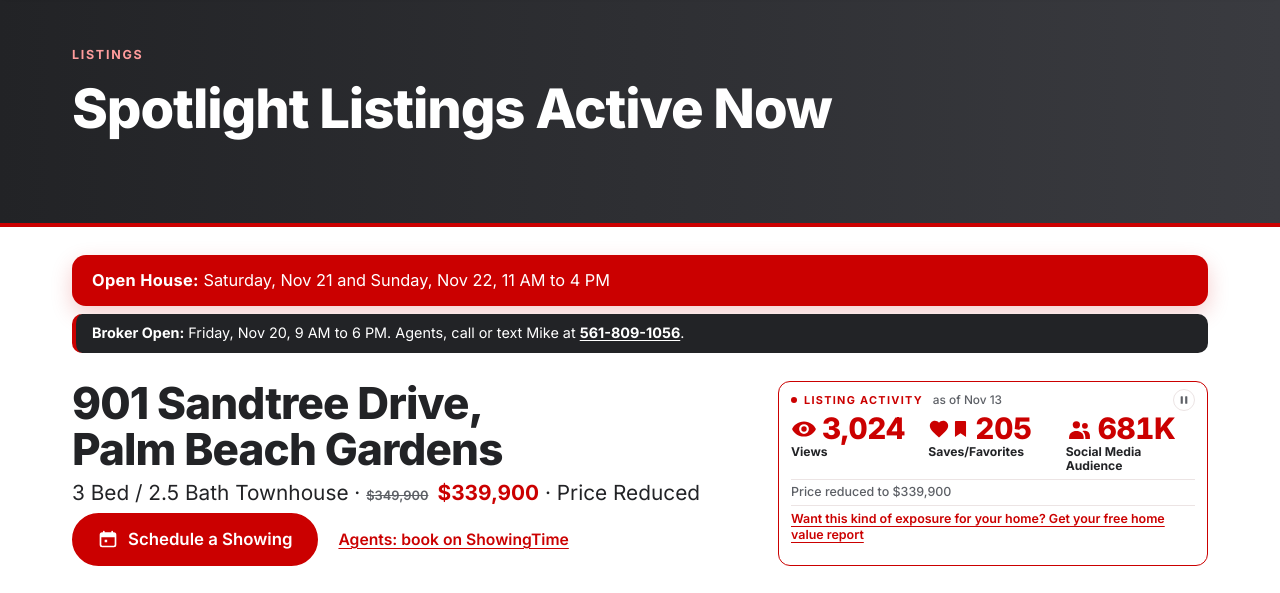
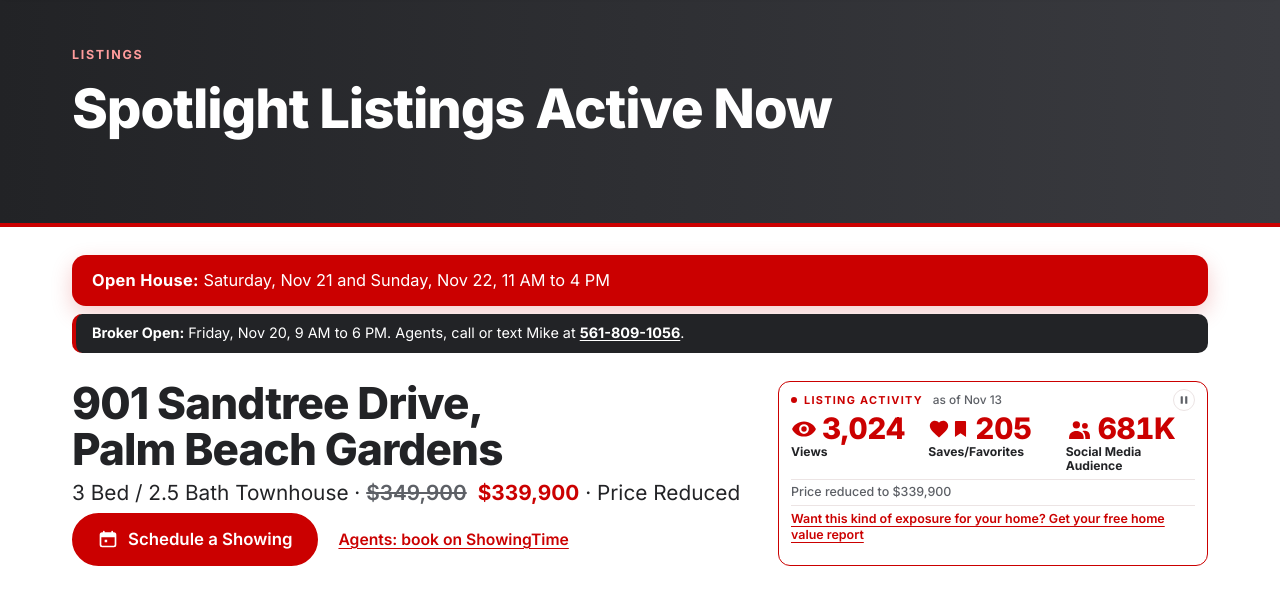
Before and after one commit to mikemartoe/mikemartoe-site, a plain HTML site: page listings.html in a window 1280 px wide. Shown: the part 148-741 px from the top of the page. Drawn offline with Linux system fonts and the light colour scheme; no server answers.

Commit message:
Sandtree: keep the struck $349,900 at full type size in the listing header
The homepage card still shows the old price smaller beside the new one. The listing title line was inheriting that smaller size and was hard to read.

```diff
--- a/listings.html
+++ b/listings.html
@@ -2,7 +2,7 @@
 <title>901 Sandtree Dr, Palm Beach Gardens Townhouse | Mike Martoe</title><meta name="description" content="901 Sandtree Drive, Palm Beach Gardens: 3 bed, 2.5 bath townhouse, 1,580 sq ft. Price reduced to $339,900. Listed by Mike Martoe, Realtor with LPT Realty LLC."><link rel="canonical" href="https://www.mikemartoe.com/listings.html">
 <meta property="og:type" content="website"><meta property="og:site_name" content="Mike Martoe, Realtor | LPT Realty LLC"><meta property="og:locale" content="en_US"><meta property="og:url" content="https://www.mikemartoe.com/listings.html"><meta property="og:title" content="901 Sandtree Dr, Palm Beach Gardens Townhouse | Mike Martoe"><meta property="og:description" content="901 Sandtree Drive, Palm Beach Gardens: 3 bed, 2.5 bath townhouse, 1,580 sq ft. Price reduced to $339,900. Listed by Mike Martoe, Realtor with LPT Realty LLC."><meta property="og:image" content="https://www.mikemartoe.com/assets/sandtree/sandtree-23.jpg"><meta property="og:image:secure_url" content="https://www.mikemartoe.com/assets/sandtree/sandtree-23.jpg"><meta property="og:image:type" content="image/jpeg"><meta property="og:image:width" content="1600"><meta property="og:image:height" content="899"><meta property="og:image:alt" content="Front of 901 Sandtree Drive, Palm Beach Gardens">
 <meta name="twitter:card" content="summary_large_image"><meta name="twitter:title" content="901 Sandtree Dr, Palm Beach Gardens Townhouse | Mike Martoe"><meta name="twitter:description" content="901 Sandtree Drive, Palm Beach Gardens: 3 bed, 2.5 bath townhouse, 1,580 sq ft. Price reduced to $339,900. Listed by Mike Martoe, Realtor with LPT Realty LLC."><meta name="twitter:image" content="https://www.mikemartoe.com/assets/sandtree/sandtree-23.jpg"><meta name="twitter:image:alt" content="Front of 901 Sandtree Drive, Palm Beach Gardens"><meta name="theme-color" content="#CB0000">
-<link rel="icon" href="assets/lpt-logo.jpg"><link rel="preconnect" href="https://fonts.googleapis.com"><link href="https://fonts.googleapis.com/css2?family=Great+Vibes&family=Inter:wght@400;500;600;700;800&family=Lora:ital,wght@0,400;1,400&display=swap" rel="stylesheet"><link rel="stylesheet" href="styles.css?v=20261117a"><script type="application/ld+json">{"@context": "https://schema.org", "@type": "RealEstateListing", "name": "901 Sandtree Drive, Palm Beach Gardens, FL 33403 — Price Reduced", "url": "https://www.mikemartoe.com/listings.html#sandtree", "image": "https://www.mikemartoe.com/assets/sandtree/sandtree-23.jpg", "offers": {"@type": "Offer", "price": 339900, "priceCurrency": "USD"}, "about": {"@type": "House", "name": "Townhouse", "numberOfBedrooms": 3, "numberOfBathroomsTotal": 2.5, "floorSize": {"@type": "QuantitativeValue", "value": 1580, "unitCode": "FTK"}, "yearBuilt": 1980, "address": {"@type": "PostalAddress", "streetAddress": "901 Sandtree Drive", "addressLocality": "Palm Beach Gardens", "addressRegion": "FL", "postalCode": "33403", "addressCountry": "US"}}, "offeredBy": {"@id": "https://www.mikemartoe.com/#agent", "@type": "RealEstateAgent", "name": "Mike Martoe", "telephone": "+1-561-809-1056"}}</script></head><body>
+<link rel="icon" href="assets/lpt-logo.jpg"><link rel="preconnect" href="https://fonts.googleapis.com"><link href="https://fonts.googleapis.com/css2?family=Great+Vibes&family=Inter:wght@400;500;600;700;800&family=Lora:ital,wght@0,400;1,400&display=swap" rel="stylesheet"><link rel="stylesheet" href="styles.css?v=20261117b"><script type="application/ld+json">{"@context": "https://schema.org", "@type": "RealEstateListing", "name": "901 Sandtree Drive, Palm Beach Gardens, FL 33403 — Price Reduced", "url": "https://www.mikemartoe.com/listings.html#sandtree", "image": "https://www.mikemartoe.com/assets/sandtree/sandtree-23.jpg", "offers": {"@type": "Offer", "price": 339900, "priceCurrency": "USD"}, "about": {"@type": "House", "name": "Townhouse", "numberOfBedrooms": 3, "numberOfBathroomsTotal": 2.5, "floorSize": {"@type": "QuantitativeValue", "value": 1580, "unitCode": "FTK"}, "yearBuilt": 1980, "address": {"@type": "PostalAddress", "streetAddress": "901 Sandtree Drive", "addressLocality": "Palm Beach Gardens", "addressRegion": "FL", "postalCode": "33403", "addressCountry": "US"}}, "offeredBy": {"@id": "https://www.mikemartoe.com/#agent", "@type": "RealEstateAgent", "name": "Mike Martoe", "telephone": "+1-561-809-1056"}}</script></head><body>
 <div class="topbar"><div class="wrap"><span class="tb-contact"><a href="tel:+15618091056">Call 561-809-1056</a> · <a href="sms:+15618091056">Text</a> · <a href="mailto:mikemartoe@gmail.com">mikemartoe@gmail.com</a></span></div></div>
 <header class="site"><div class="wrap hdr"><a class="brand" href="index.html"><img src="assets/lpt-logo.jpg" alt="LPT Realty logo" width="52" height="52"><span><span class="script">Mike Martoe</span><small>Realtor® · <b>LPT Realty LLC</b></small></span></a>
 <input type="checkbox" id="nt" class="nt"><label for="nt" class="burger" aria-label="Menu">☰</label><nav><a href="index.html">Home</a><a href="about.html">About</a><a href="listings.html" class=active aria-current=page>Listings</a><a href="buyers.html">Buyers</a><a href="sellers.html">Sellers</a><a href="communities.html">Communities</a><a href="contact.html">Contact</a><a href="resource-for-closers.html">Resource for Closers</a><a class="btn sm" href="tel:+15618091056">561-809-1056</a></nav></div></header>
--- a/styles.css
+++ b/styles.css
@@ -18,7 +18,7 @@ h1,h2,h3{line-height:1.2;margin:.2em 0 .5em}h1{font-size:clamp(2rem,4.4vw,3.4rem
 .listing{display:grid;grid-template-columns:1.1fr 1fr;border:1px solid var(--line);border-radius:var(--r);overflow:hidden;box-shadow:0 10px 30px #0000000f}
 .lphoto{position:relative;min-height:300px;background:repeating-linear-gradient(45deg,#f3eded,#f3eded 14px,#f8f3f3 14px,#f8f3f3 28px);display:grid;place-items:center}.lphoto.big{min-height:380px;border-radius:var(--r)}
 .phtxt{text-align:center;color:var(--mut);font-weight:600;font-size:1.05rem}.badge{position:absolute;top:16px;left:16px;background:var(--red);color:#fff;font-weight:700;padding:6px 14px;border-radius:999px;font-size:.82rem;letter-spacing:.06em;text-transform:uppercase}
-.lbody{padding:30px}.price{font-size:2rem;font-weight:800;color:var(--red);margin:0}.price-was{color:var(--mut);font-weight:600;font-size:.62em;text-decoration:line-through;margin-right:.4em;letter-spacing:0}.muted{color:var(--mut)}.small{font-size:.85rem}
+.lbody{padding:30px}.price{font-size:2rem;font-weight:800;color:var(--red);margin:0}.price-was{color:var(--mut);font-weight:600;text-decoration:line-through;margin-right:.4em;letter-spacing:0}.price .price-was{font-size:.62em}.muted{color:var(--mut)}.small{font-size:.85rem}
 .facts{list-style:none;padding:0;display:flex;flex-wrap:wrap;gap:10px;margin:16px 0}.facts li{background:var(--soft);padding:8px 14px;border-radius:10px;font-size:.92rem}
 .tiles{display:grid;grid-template-columns:repeat(auto-fit,minmax(240px,1fr));gap:20px}.tile{background:#fff;border:1px solid var(--line);border-radius:var(--r);padding:26px;text-decoration:none;color:inherit;transition:.2s}a.tile:hover{transform:translateY(-4px);box-shadow:0 14px 30px #0000001a;border-color:var(--red)}.tile b{color:var(--red)}.ic{font-size:1.8rem}
 .chips{display:flex;flex-wrap:wrap;gap:12px}.chips a{border:2px solid var(--red);padding:10px 20px;border-radius:999px;text-decoration:none;font-weight:600}.chips a:hover{background:var(--red);color:#fff}
```
Also changed, not shown: index.html (+1 -1 lines).
